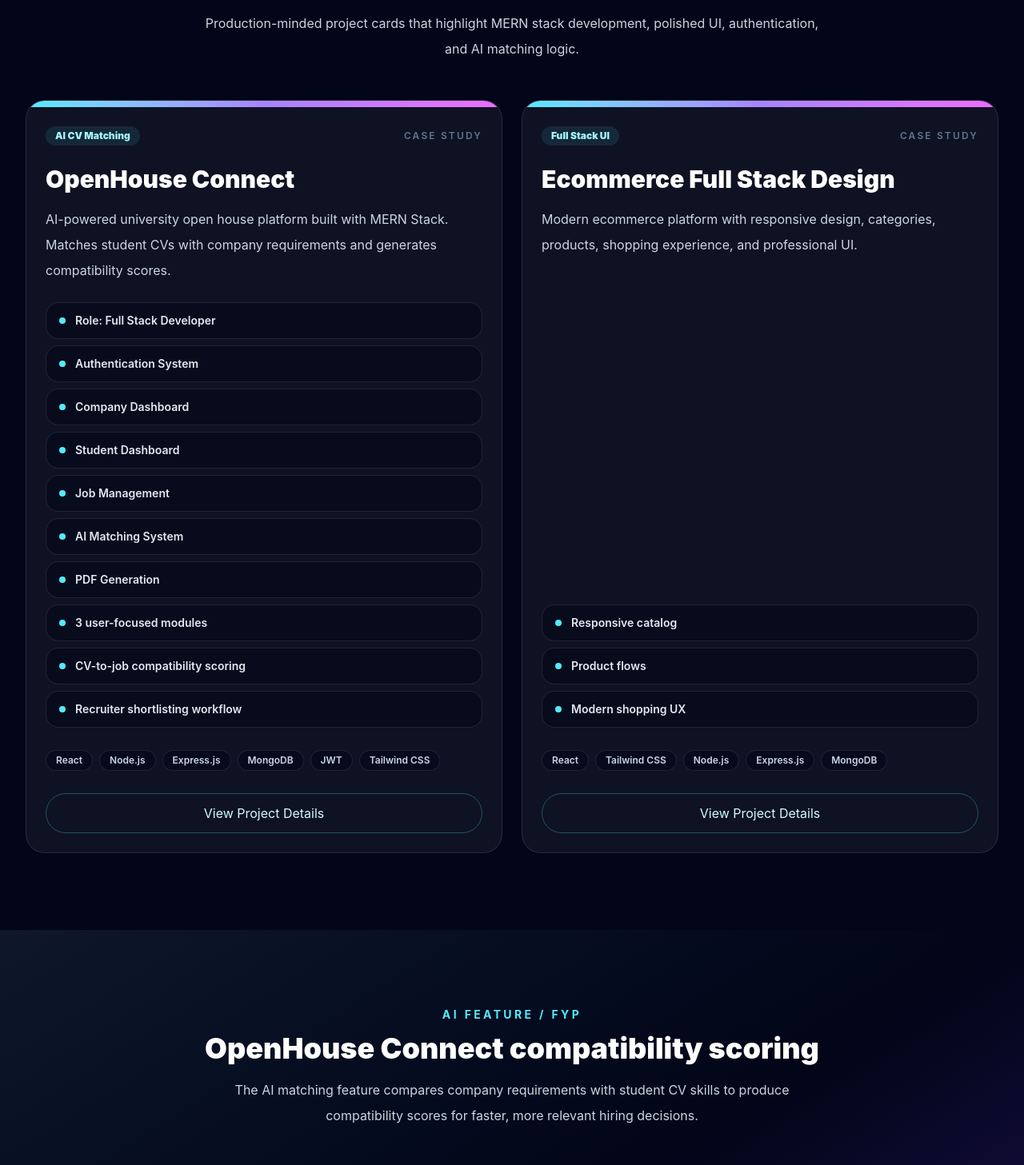
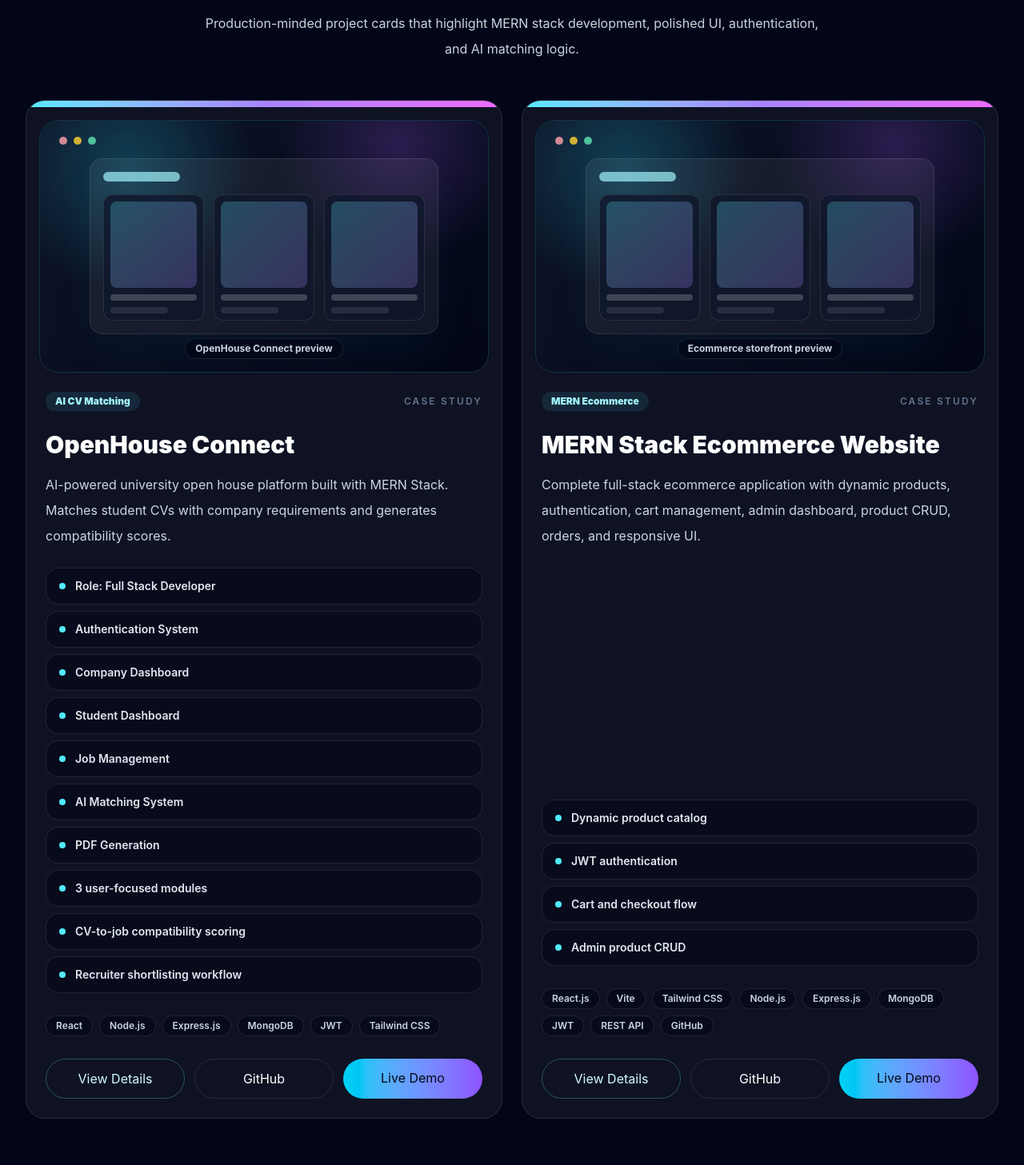
Before and after one commit to Javedshah11/javed-portfolio, a React (Vite) app: page / in a window 1280 px wide. Shown: the part 3703-5160 px from the top of the page at 80% size. Built offline with nearby package versions, Linux system fonts and the light colour scheme.

Commit message:
feat: enhance project details with work completed and role sections, update ecommerce project description and metrics

```diff
--- a/src/components/ProjectModal.jsx
+++ b/src/components/ProjectModal.jsx
@@ -63,9 +63,28 @@ export default function ProjectModal({ project, onClose }) {
                     ))}
                   </div>
                 </section>
+
+                <section className="rounded-2xl border border-white/10 bg-white/[0.04] p-5">
+                  <h3 className="text-lg font-black text-white">Work Completed</h3>
+                  <div className="mt-4 grid gap-2 sm:grid-cols-2">
+                    {(project.workCompleted || project.metrics).map((item) => (
+                      <p
+                        key={item}
+                        className="rounded-xl border border-white/10 bg-slate-900 px-3 py-2 text-sm font-semibold text-slate-200"
+                      >
+                        {item}
+                      </p>
+                    ))}
+                  </div>
+                </section>
               </div>
 
               <aside className="grid content-start gap-5">
+                <section className="rounded-2xl border border-cyan-300/20 bg-cyan-300/10 p-5">
+                  <h3 className="text-lg font-black text-white">My Role</h3>
+                  <p className="mt-3 text-sm font-semibold text-cyan-100">{project.role}</p>
+                </section>
+
                 <section className="rounded-2xl border border-white/10 bg-white/[0.04] p-5">
                   <h3 className="text-lg font-black text-white">Features</h3>
                   <div className="mt-4 grid gap-2">
--- a/src/components/sections/Projects.jsx
+++ b/src/components/sections/Projects.jsx
@@ -20,9 +20,32 @@ export default function Projects() {
             <MotionCard
               key={project.title}
               delay={index * 0.08}
-              className="group flex min-h-[430px] flex-col overflow-hidden rounded-3xl border border-white/10 bg-white/[0.05] p-0 transition hover:-translate-y-2 hover:border-violet-300/50 hover:bg-white/[0.08] hover:shadow-2xl hover:shadow-violet-950/30"
+              className="group flex min-h-[560px] flex-col overflow-hidden rounded-3xl border border-white/10 bg-white/[0.05] p-0 transition hover:-translate-y-2 hover:border-violet-300/50 hover:bg-white/[0.08] hover:shadow-2xl hover:shadow-violet-950/30"
             >
               <div className="h-2 bg-gradient-to-r from-cyan-300 via-violet-400 to-fuchsia-400" />
+              <div className="relative m-4 mb-0 grid aspect-video place-items-center overflow-hidden rounded-3xl border border-cyan-300/20 bg-slate-950">
+                <div className="absolute inset-0 bg-[radial-gradient(circle_at_20%_20%,rgba(34,211,238,0.24),transparent_30%),radial-gradient(circle_at_80%_10%,rgba(168,85,247,0.22),transparent_28%),linear-gradient(135deg,rgba(15,23,42,0.9),rgba(2,6,23,0.95))]" />
+                <div className="absolute inset-x-6 top-5 flex items-center gap-2">
+                  <span className="h-2.5 w-2.5 rounded-full bg-rose-300/80" />
+                  <span className="h-2.5 w-2.5 rounded-full bg-amber-300/80" />
+                  <span className="h-2.5 w-2.5 rounded-full bg-emerald-300/80" />
+                </div>
+                <div className="relative w-[78%] rounded-2xl border border-white/10 bg-white/[0.06] p-4 shadow-2xl shadow-cyan-950/30">
+                  <div className="h-3 w-24 rounded-full bg-cyan-200/70" />
+                  <div className="mt-4 grid grid-cols-3 gap-3">
+                    {[0, 1, 2].map((item) => (
+                      <div key={item} className="rounded-xl border border-white/10 bg-slate-900/80 p-2">
+                        <div className="aspect-square rounded-lg bg-gradient-to-br from-cyan-300/25 to-violet-400/25" />
+                        <div className="mt-2 h-2 rounded-full bg-white/20" />
+                        <div className="mt-2 h-2 w-2/3 rounded-full bg-white/10" />
+                      </div>
+                    ))}
+                  </div>
+                </div>
+                <p className="absolute bottom-4 rounded-full border border-white/10 bg-slate-950/70 px-3 py-1 text-xs font-bold text-slate-300 backdrop-blur">
+                  {project.imageLabel || `${project.title} preview`}
+                </p>
+              </div>
               <div className="flex flex-1 flex-col p-6">
                 <div className="flex flex-wrap items-center justify-between gap-3">
                   <p className="rounded-full bg-cyan-300/10 px-3 py-1 text-xs font-black text-cyan-200">
@@ -59,13 +82,29 @@ export default function Projects() {
                     </span>
                   ))}
                 </div>
-                <button
-                  type="button"
-                  onClick={() => setSelectedProject(project)}
-                  className="mt-7 rounded-full border border-cyan-300/30 px-5 py-3 text-sm font-black text-cyan-100 transition hover:-translate-y-1 hover:border-cyan-200 hover:bg-cyan-300/10"
-                >
-                  View Project Details
-                </button>
+                <div className="mt-7 grid gap-3 sm:grid-cols-2 xl:grid-cols-3">
+                  <button
+                    type="button"
+                    onClick={() => setSelectedProject(project)}
+                    className="rounded-full border border-cyan-300/30 px-5 py-3 text-sm font-black text-cyan-100 transition hover:-translate-y-1 hover:border-cyan-200 hover:bg-cyan-300/10 sm:col-span-2 xl:col-span-1"
+                  >
+                    View Details
+                  </button>
+                  <a
+                    href={project.github}
+                    target="_blank"
+                    rel="noreferrer"
+                    className="rounded-full border border-white/10 px-5 py-3 text-center text-sm font-black text-white transition hover:-translate-y-1 hover:border-cyan-300 hover:bg-white/10"
+                  >
+                    GitHub
+                  </a>
+                  <a
+                    href={project.demo}
+                    className="rounded-full bg-gradient-to-r from-cyan-400 to-violet-500 px-5 py-3 text-center text-sm font-black text-slate-950 transition hover:-translate-y-1"
+                  >
+                    Live Demo
+                  </a>
+                </div>
               </div>
             </MotionCard>
           ))}
--- a/src/data/portfolio.js
+++ b/src/data/portfolio.js
@@ -77,27 +77,63 @@ export const projects = [
     demo: '#contact',
   },
   {
-    title: 'Ecommerce Full Stack Design',
+    title: 'MERN Stack Ecommerce Website',
     role: 'Full Stack Developer',
     overview:
-      'A modern ecommerce platform concept focused on responsive product browsing and clean shopping flows.',
+      'A complete full-stack ecommerce web application built with React, Node.js, Express, MongoDB, and Tailwind CSS.',
     problem:
-      'Small ecommerce brands need fast, mobile-friendly interfaces that make products easy to scan and compare.',
+      'Online stores need a responsive shopping experience with reliable product management, authentication, cart persistence, checkout, and admin controls.',
     solution:
-      'The design uses a React and Tailwind frontend with backend-ready structure for products, categories, and shopping workflows.',
+      'The application connects a modern React frontend with REST APIs, MongoDB data models, JWT authentication, cart management, checkout flow, and protected admin product CRUD.',
     description:
-      'Modern ecommerce platform with responsive design, categories, products, shopping experience, and professional UI.',
-    technologies: ['React', 'Tailwind CSS', 'Node.js', 'Express.js', 'MongoDB'],
-    highlight: 'Full Stack UI',
-    metrics: ['Responsive catalog', 'Product flows', 'Modern shopping UX'],
+      'Complete full-stack ecommerce application with dynamic products, authentication, cart management, admin dashboard, product CRUD, orders, and responsive UI.',
+    technologies: [
+      'React.js',
+      'Vite',
+      'Tailwind CSS',
+      'Node.js',
+      'Express.js',
+      'MongoDB',
+      'JWT',
+      'REST API',
+      'GitHub',
+    ],
+    highlight: 'MERN Ecommerce',
+    imageLabel: 'Ecommerce storefront preview',
+    metrics: [
+      'Dynamic product catalog',
+      'JWT authentication',
+      'Cart and checkout flow',
+      'Admin product CRUD',
+    ],
     features: [
-      'Responsive product layout',
-      'Category browsing',
-      'Product cards',
-      'Shopping experience UI',
-      'Backend-ready data structure',
+      'Dynamic product listing and product detail pages',
+      'JWT-based login and signup',
+      'Add to cart, remove from cart, and quantity updates',
+      'localStorage cart persistence',
+      'Protected admin routes',
+      'Admin dashboard for product management',
+      'Product create, read, update, and delete workflow',
+      'Checkout and order flow',
+      'Responsive layout for mobile, tablet, and desktop',
+      'Frontend connected with backend REST APIs',
     ],
-    screenshots: ['Home page', 'Product grid', 'Mobile shopping view'],
+    workCompleted: [
+      'Designed a modern responsive ecommerce frontend',
+      'Built dynamic product listing and product detail pages',
+      'Connected frontend with backend APIs',
+      'Created Node.js and Express backend',
+      'Integrated MongoDB for product and user data',
+      'Implemented add to cart, remove from cart, and quantity update',
+      'Added localStorage cart persistence',
+      'Added JWT-based login and signup',
+      'Added protected admin routes',
+      'Built admin panel for product management',
+      'Added checkout and order flow',
+      'Improved mobile, tablet, and desktop responsiveness',
+      'Prepared project for GitHub and deployment',
+    ],
+    screenshots: ['Storefront', 'Product details', 'Admin dashboard'],
     github: 'https://github.com/Javedshah11',
     demo: '#contact',
   },
```
